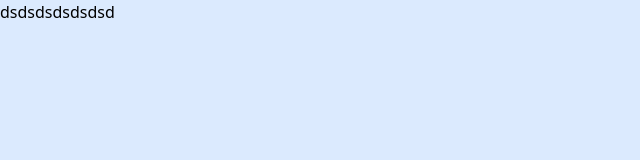
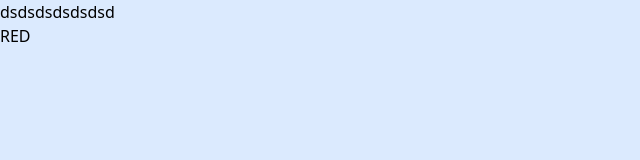
Before and after one commit to NaMiK0/Plants, a React (Vite) app in the folder frontend/plants/: page / in a window 1280 px wide. Shown: the top 160 px of the page, without its empty margins (0-640 px from the left). Built offline with nearby package versions, Linux system fonts and the light colour scheme.

Commit message:
add button

```diff
--- a/frontend/plants/src/App.tsx
+++ b/frontend/plants/src/App.tsx
@@ -4,6 +4,7 @@ function App() {
   return (
     <div className="bg-blue-100 w-screen h-screen">
       <p>dsdsdsdsdsdsd</p>
+        <button>RED</button>
     </div>
   )
 }
```
